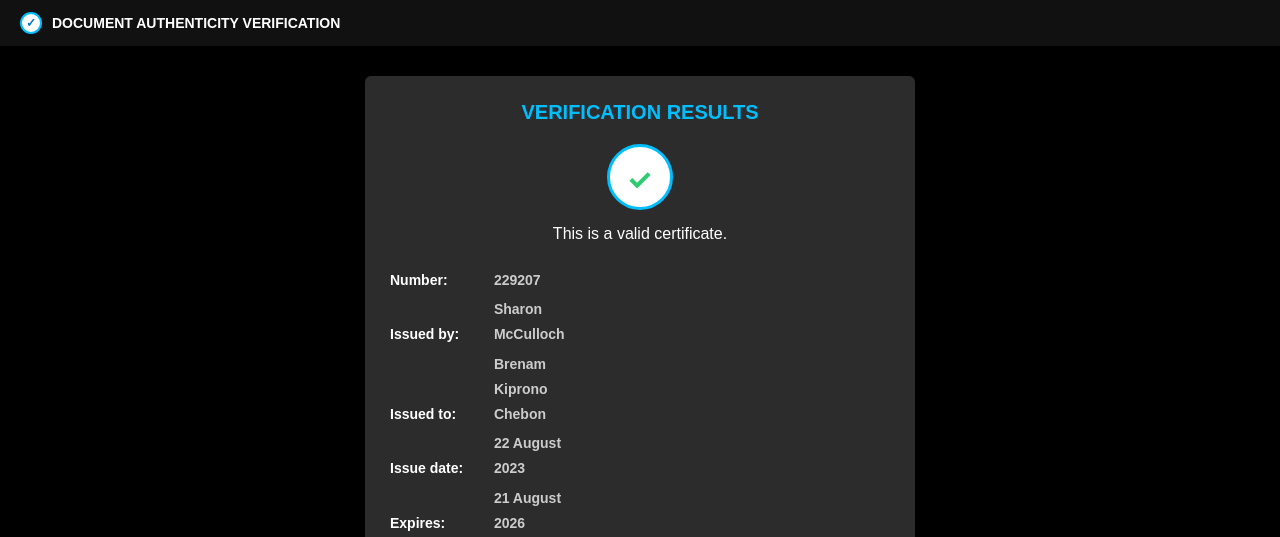
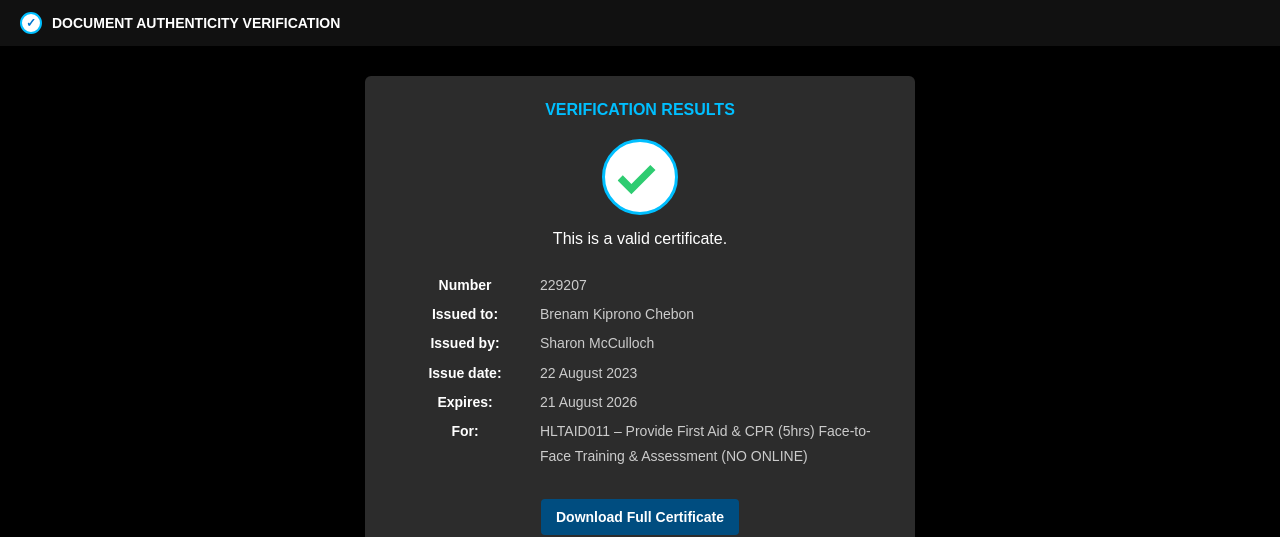
Before and after one commit to Muntet/joyce, a plain HTML site: page index.html in a window 1280 px wide. Shown: the top 537 px of the page. Drawn offline with Linux system fonts and the light colour scheme.

Commit message:
Update index.html

```diff
--- a/index.html
+++ b/index.html
@@ -51,15 +51,15 @@
 
     .heading {
       color: #00bfff;
-      font-size: 20px;
+      font-size: 16px;
       font-weight: bold;
       margin-bottom: 20px;
       text-transform: uppercase;
     }
 
     .tick-box {
-      width: 60px;
-      height: 60px;
+      width: 70px;
+      height: 70px;
       background-color: #fff;
       border-radius: 50%;
       border: 3px solid #00bfff;
@@ -70,9 +70,9 @@
     }
 
     .tick-box .checkmark {
-      width: 22px;
-      height: 22px;
-      transform: scale(1.4);
+      width: 28px;
+      height: 28px;
+      transform: scale(1.6);
     }
 
     .tick-box .checkmark path {
@@ -84,26 +84,30 @@
       margin-bottom: 25px;
     }
 
-    .info {
-      text-align: left;
+    .details {
       font-size: 14px;
       line-height: 1.8;
-      margin-bottom: 20px;
+      max-width: 480px;
+      margin: 20px auto;
     }
 
-    .info p {
+    .details p {
       margin: 4px 0;
+      display: flex;
+      justify-content: space-between;
+      flex-wrap: wrap;
     }
 
-    .info span {
+    .label {
+      width: 130px;
+      color: #fff;
       font-weight: bold;
-      color: #ffffff;
-      display: inline-block;
-      width: 100px;
     }
 
-    .info .value {
-      color: #cccccc;
+    .value {
+      width: calc(100% - 140px);
+      color: #ccc;
+      text-align: left;
     }
 
     .download-btn {
@@ -162,20 +166,20 @@
     <div class="heading">Verification Results</div>
 
     <div class="tick-box">
-      <svg class="checkmark" viewBox="0 0 64 64">
+      <svg class="checkmark" viewBox="10 10 52 52">
         <path d="M16 34l10 10 22-22 6 6-28 28-16-16z" />
       </svg>
     </div>
 
     <div class="valid-msg">This is a valid certificate.</div>
 
-    <div class="info">
-      <p><span>Number:</span> <span class="value">229207</span></p>
-      <p><span>Issued by:</span> <span class="value">Sharon McCulloch</span></p>
-      <p><span>Issued to:</span> <span class="value">Brenam Kiprono Chebon</span></p>
-      <p><span>Issue date:</span> <span class="value">22 August 2023</span></p>
-      <p><span>Expires:</span> <span class="value">21 August 2026</span></p>
-      <p><span>For:</span> <span class="value">HLTAID011 - Provide First Aid & CPR (5hrs) Face-to-Face Training & Assessment (NO ONLINE)</span></p>
+    <div class="details">
+      <p><span class="label">Number</span><span class="value">229207</span></p>
+      <p><span class="label">Issued to:</span><span class="value">Brenam Kiprono Chebon</span></p>
+      <p><span class="label">Issued by:</span><span class="value">Sharon McCulloch</span></p>
+      <p><span class="label">Issue date:</span><span class="value">22 August 2023</span></p>
+      <p><span class="label">Expires:</span><span class="value">21 August 2026</span></p>
+      <p><span class="label">For:</span><span class="value">HLTAID011 – Provide First Aid & CPR (5hrs) Face-to-Face Training & Assessment (NO ONLINE)</span></p>
     </div>
 
     <a class="download-btn" href="https://drive.google.com/uc?export=download&id=1OA3szRq2x5ELj00qlIgU8B9XV0nJK4t2" target="_blank">
@@ -185,10 +189,11 @@
     <div class="footer-section">
       <div class="footer-powered">Powered by:</div>
       <img src="https://i.ibb.co/FbX9h692/vasto-logo.png" alt="Vasto Software Logo" class="footer-logo">
-      <div class="footer-company">Vasto Software Pty Ltd.</div>
+   <div class="footer-company">Vasto Software Pty Ltd.</div>
+
     </div>
 
-    <footer>© All rights reserved</footer>
+    <footer>Copyright © All rights reserved</footer>
   </div>
 
 </body>
```
